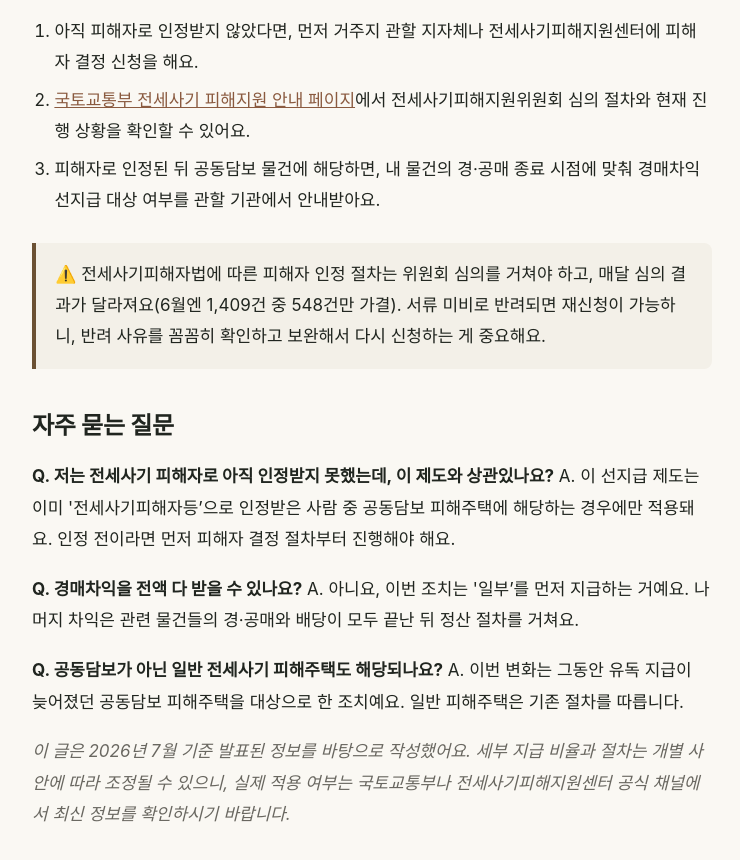
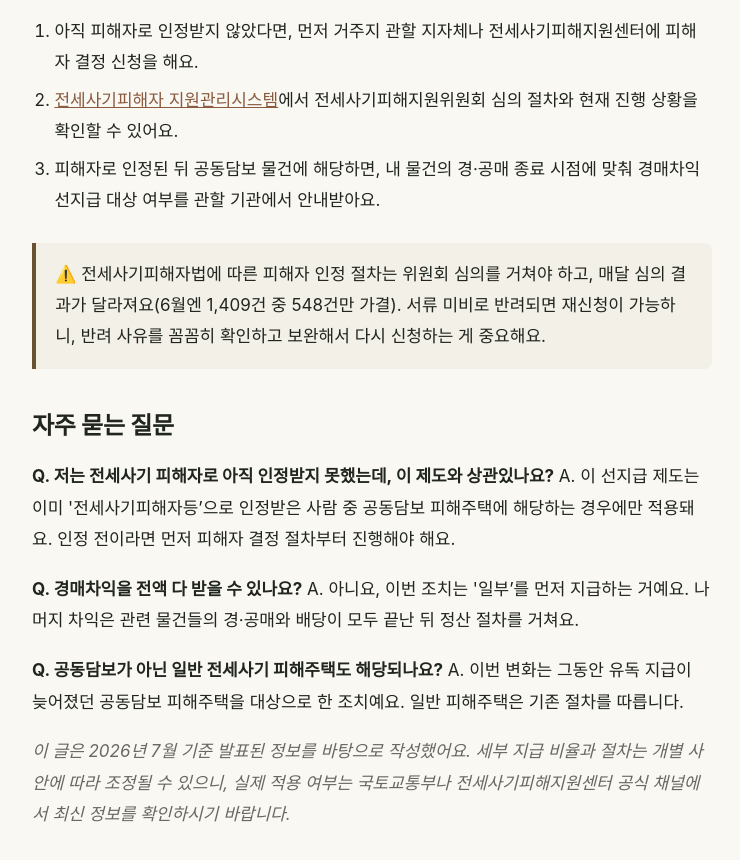
Before and after one commit to rabbitlogs/mybenepick, an Astro site: page /blog/jeonse-fraud-victim-auction-profit-advance-payment in a window 1280 px wide. Shown: the part 2050-2910 px from the top of the page, without its empty margins (268-1008 px from the left). Built offline with nearby package versions, Linux system fonts and the light colour scheme; Astro itself is replaced by a stand-in of ours; a web font is replaced by a local one.

Commit message:
fix: 전세사기 글 외부링크를 실제 신청 시스템 URL로 교정

```diff
--- a/src/content/blog/jeonse-fraud-victim-auction-profit-advance-payment.md
+++ b/src/content/blog/jeonse-fraud-victim-auction-profit-advance-payment.md
@@ -54,7 +54,7 @@ tags: ["전세사기피해자지원", "경매차익선지급", "공동담보피
 이 제도는 별도로 신청서를 내는 게 아니라, 이미 전세사기 피해자로 인정받은 사람에게 순차 적용되는 절차예요.
 
 1. 아직 피해자로 인정받지 않았다면, 먼저 거주지 관할 지자체나 전세사기피해지원센터에 피해자 결정 신청을 해요.
-2. [국토교통부 전세사기 피해지원 안내 페이지](https://www.molit.go.kr)에서 전세사기피해지원위원회 심의 절차와 현재 진행 상황을 확인할 수 있어요.
+2. [전세사기피해자 지원관리시스템](https://jeonse.kgeop.go.kr)에서 전세사기피해지원위원회 심의 절차와 현재 진행 상황을 확인할 수 있어요.
 3. 피해자로 인정된 뒤 공동담보 물건에 해당하면, 내 물건의 경·공매 종료 시점에 맞춰 경매차익 선지급 대상 여부를 관할 기관에서 안내받아요.
 
 > ⚠️ 전세사기피해자법에 따른 피해자 인정 절차는 위원회 심의를 거쳐야 하고, 매달 심의 결과가 달라져요(6월엔 1,409건 중 548건만 가결). 서류 미비로 반려되면 재신청이 가능하니, 반려 사유를 꼼꼼히 확인하고 보완해서 다시 신청하는 게 중요해요.
```
